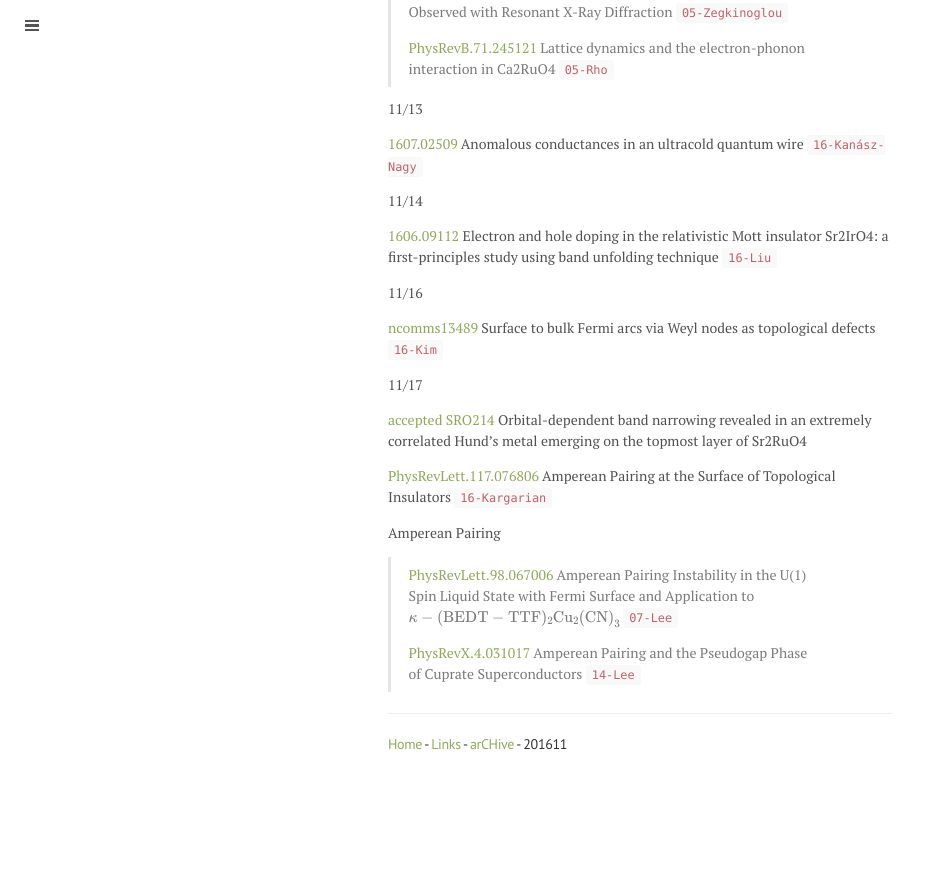
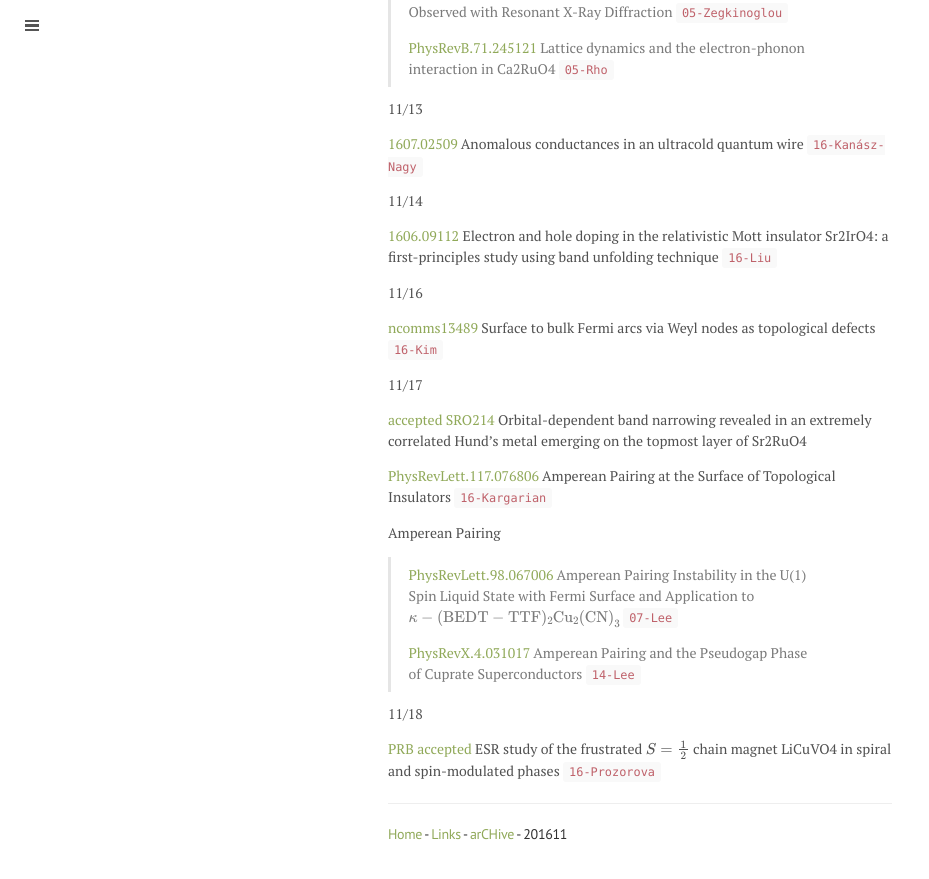
Before and after one commit to qkrwlsghdcjsworlt/work, a Jekyll site: the page built from 201611.md, in a window 1280 px wide and 900 px high, scrolled down 2821 px. Shown: the top 879 px of the window, without its empty margins (0-929 px from the left). Built offline with Jekyll 4.4.1, drawn with Linux system fonts in a browser that asks for light colours; formulas are drawn with MathJax 3; before the commit the page ends 3630 px from its top, so only the background shows below that.

Commit message:
“update”

```diff
--- a/201611.md
+++ b/201611.md
@@ -140,6 +140,12 @@ to \\( \kappa - (\mathrm{BEDT-TTF})_2 \mathrm{Cu}_2 \mathrm{(CN)}_3\\)
 >
 [PhysRevX.4.031017](http://journals.aps.org/prx/abstract/10.1103/PhysRevX.4.031017) Amperean Pairing and the Pseudogap Phase of Cuprate Superconductors `14-Lee`
 
+11/18
+
+[PRB accepted](http://journals.aps.org/prb/accepted/03075OeaDed1df3571ee1267c531f666662ee2c7f) ESR study of the frustrated \\( S=\frac{1}{2} \\) chain magnet LiCuVO4 in spiral and spin-modulated phases `16-Prozorova`
+
+
+
 
 
 ---
```
